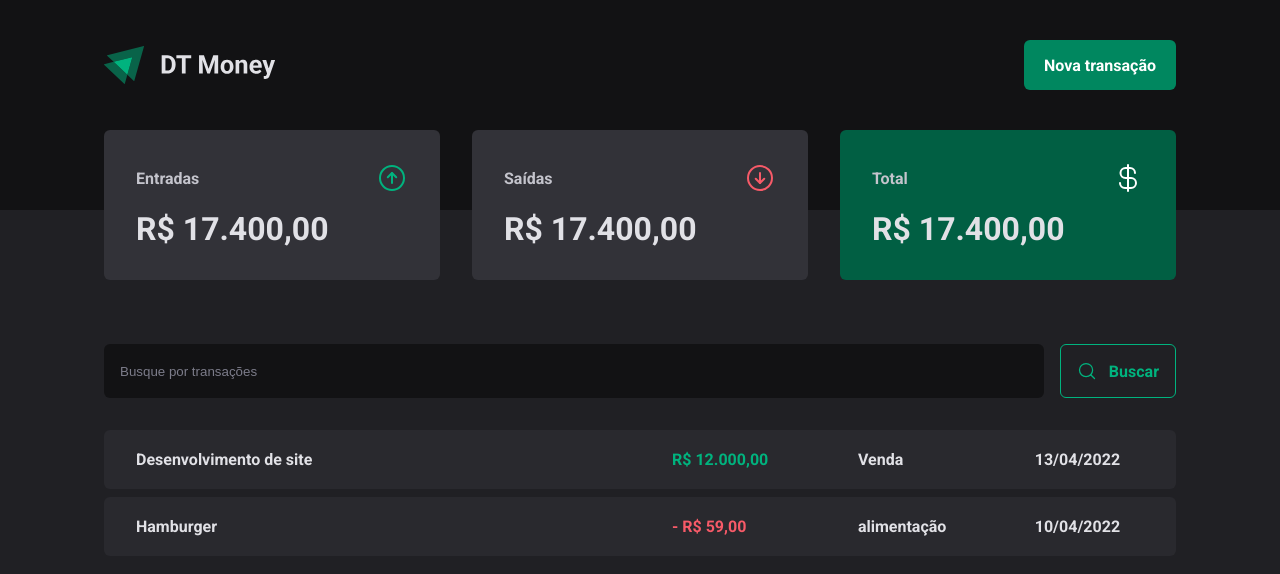
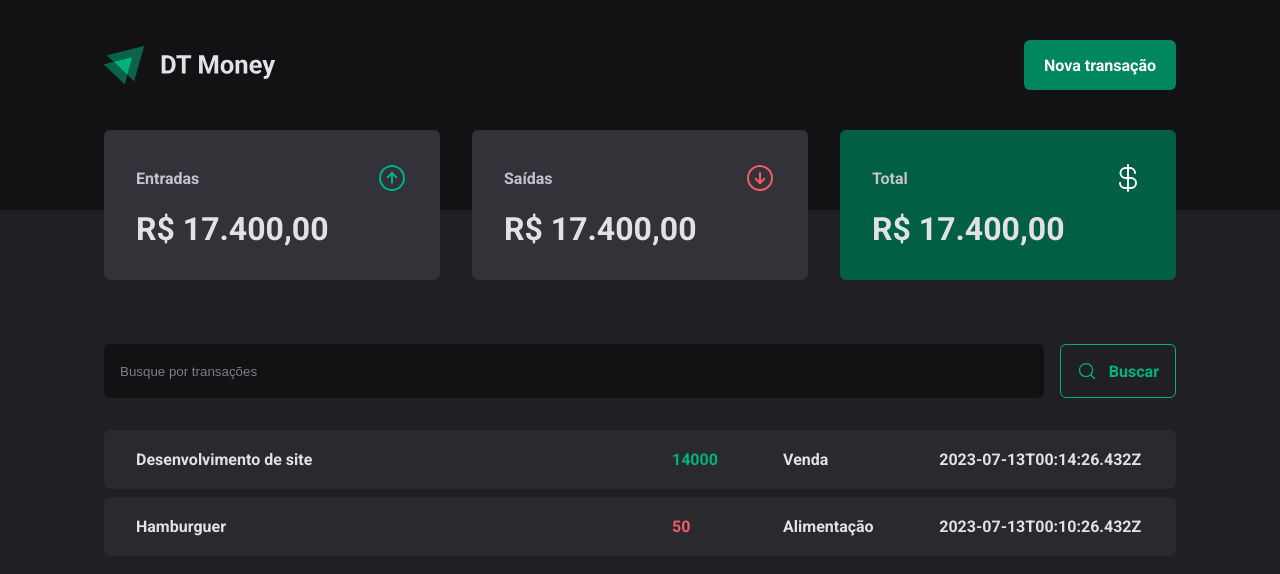
Before and after one commit to ViniciusOshima/DT-Money, a React (Vite) app: page / in a window 1280 px wide. Shown: the top 574 px of the page. Built offline with nearby package versions, Linux system fonts and the light colour scheme; data requests are answered from the project's data file.

Commit message:
FEAT realizando primeira requisição HTTP com o servidor e implementando as informações na tabela da page, ainda sem formatação

```diff
--- a/src/pages/Transactions/index.tsx
+++ b/src/pages/Transactions/index.tsx
@@ -1,3 +1,4 @@
+import { useEffect, useState } from 'react'
 import { Header } from '../../components/Header'
 import { Summary } from '../../components/Summary'
 import { SearchForm } from '../components/SearchForm'
@@ -7,7 +8,29 @@
   TransactionsTable,
 } from './styles'
 
+interface Transactions {
+  id: number
+  description: string
+  type: 'income' | 'outcome'
+  price: number
+  category: string
+  createdAt: string
+}
+
 export function Transactions() {
+  const [transactions, setTransactions] = useState<Transactions[]>([])
+
+  async function loadTransactions() {
+    const response = await fetch('http://localhost:3333/transactions')
+    const data = await response.json()
+
+    setTransactions(data)
+  }
+
+  useEffect(() => {
+    loadTransactions()
+  }, [])
+
   return (
     <div>
       <Header />
@@ -18,23 +41,22 @@
 
         <TransactionsTable>
           <tbody>
-            <tr>
-              <td width="50%">Desenvolvimento de site</td>
-              <td>
-                <PriceHighlight variant="income">R$ 12.000,00</PriceHighlight>
-              </td>
-              <td>Venda</td>
-              <td>13/04/2022</td>
-            </tr>
-
-            <tr>
-              <td width="50%">Hamburger</td>
-              <td>
-                <PriceHighlight variant="outcome">- R$ 59,00</PriceHighlight>
-              </td>
-              <td>alimentação</td>
-              <td>10/04/2022</td>
-            </tr>
+            {transactions.map((transaction) => {
+              return (
+                <>
+                  <tr key={transaction.id}>
+                    <td width="50%">{transaction.description}</td>
+                    <td>
+                      <PriceHighlight variant={transaction.type}>
+                        {transaction.price}
+                      </PriceHighlight>
+                    </td>
+                    <td>{transaction.category}</td>
+                    <td>{transaction.createdAt}</td>
+                  </tr>
+                </>
+              )
+            })}
           </tbody>
         </TransactionsTable>
       </TransactionsContainer>
```
